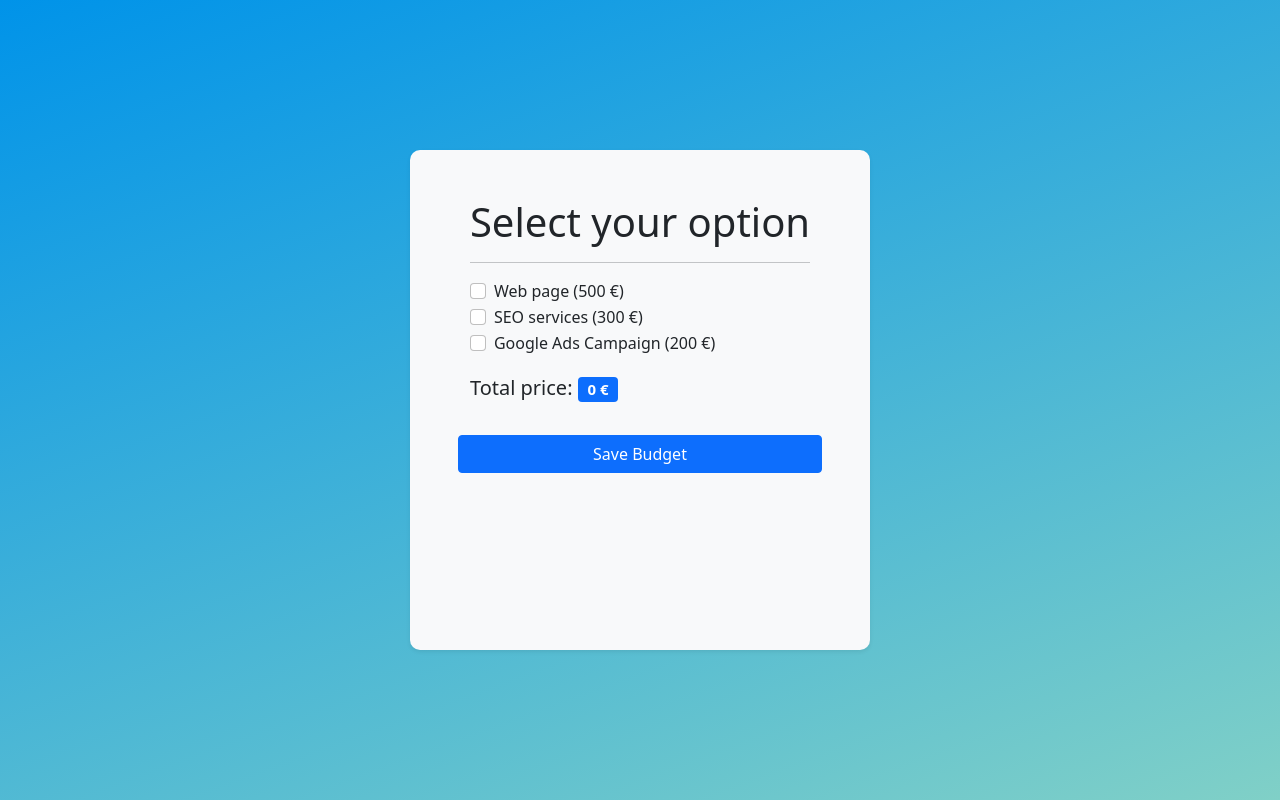
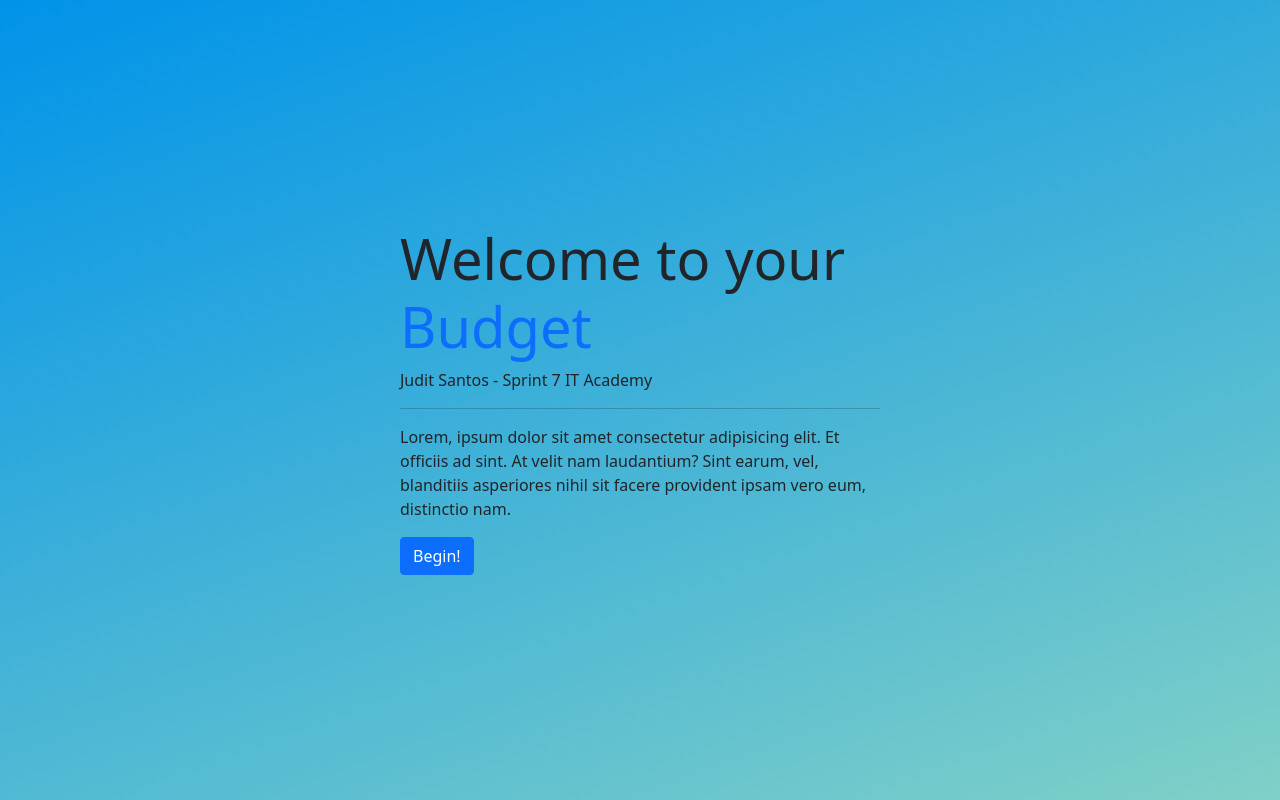
Before and after one commit to Juditsatu/sprint-7-budget, an Angular app: page /welcome-page in a window 1280 px wide. Before the commit this address led to /. Built offline with nearby package versions, Linux system fonts and the light colour scheme.

Commit message:
added welcome page

```diff
--- a/src/app/app-routing.module.ts
+++ b/src/app/app-routing.module.ts
@@ -2,9 +2,12 @@
 import { RouterModule, Routes } from '@angular/router';
 
 import { HomeComponent } from './budget/home/home.component';
+import { WelcomePageComponent } from './budget/welcome-page/welcome-page.component';
 
 const routes: Routes = [
-  { path: 'home', component: HomeComponent }
+  { path: 'welcome-page', component: WelcomePageComponent, pathMatch: 'full' },
+  { path: 'home', component: HomeComponent },
+  { path: '**', redirectTo: 'home'}
 ];
 
 @NgModule({
--- a/src/app/app.component.html
+++ b/src/app/app.component.html
@@ -1,4 +1,3 @@
 <div class="d-flex align-items-center justify-content-center vh-100">
-    <app-home></app-home>
+    <router-outlet></router-outlet>
 </div>
-<!-- <router-outlet></router-outlet> -->
--- a/src/app/budget/home/home.component.html
+++ b/src/app/budget/home/home.component.html
@@ -1,3 +1,14 @@
+<div class="row bg-light shadow-sm p-3 mb-2" id="optionsBox">
+  <div class="col">
+    <button class="btn btn-outline-primary" routerLink="/welcome-page">
+      <i class="bi bi-house-door-fill"></i>
+    </button>
+
+    <button class="btn btn-primary float-end" routerLink="">
+      <i class="bi bi-file-earmark-text-fill"></i> My budgets
+    </button>
+  </div>
+</div>
 <div class="row bg-light shadow-sm p-5" id="optionsBox">
   <div class="col">
     <h1>Select your option</h1>
--- /dev/null
+++ b/src/app/budget/welcome-page/welcome-page.component.html
@@ -0,0 +1,21 @@
+<div class="row p-5" id="welcome">
+    <div class="col">
+        <h1 class="display-4 animate__animated animate__flash">Welcome to your
+            <span class="text-primary">Budget</span>
+        </h1>
+        <span>Judit Santos - Sprint 7 IT Academy</span>
+        <hr>
+        <p>
+          Lorem, ipsum dolor sit amet consectetur adipisicing elit. Et officiis ad sint.
+          At velit nam laudantium? Sint earum, vel, blanditiis asperiores nihil sit
+          facere provident ipsam vero eum, distinctio nam.
+        </p>
+        <button
+          class="btn btn-primary"
+          routerLink="/home"
+          routerLinkActive="router-link-active"
+        >
+          Begin!
+        </button>
+    </div>
+</div>
--- /dev/null
+++ b/src/app/budget/welcome-page/welcome-page.component.ts
@@ -0,0 +1,16 @@
+import { Component, OnInit } from '@angular/core';
+import { ActivatedRoute } from '@angular/router';
+
+@Component({
+  selector: 'app-welcome-page',
+  templateUrl: './welcome-page.component.html',
+  styles: []
+})
+export class WelcomePageComponent implements OnInit {
+
+  constructor( private activateRoute: ActivatedRoute ) { }
+
+  ngOnInit(): void {
+  }
+
+}
--- a/src/styles.css
+++ b/src/styles.css
@@ -8,8 +8,12 @@
     background-image: linear-gradient(160deg, #0093E9 0%, #80D0C7 100%);
 }
 
+#welcome {
+  max-width: 600px;
+}
+
 #optionsBox {
-    min-height: 500px;
+    /* min-height: 500px; */
     border-radius: 10px;
 }
 
```
Also changed, not shown: src/app/budget/budget.module.ts (+6 -2 lines).
